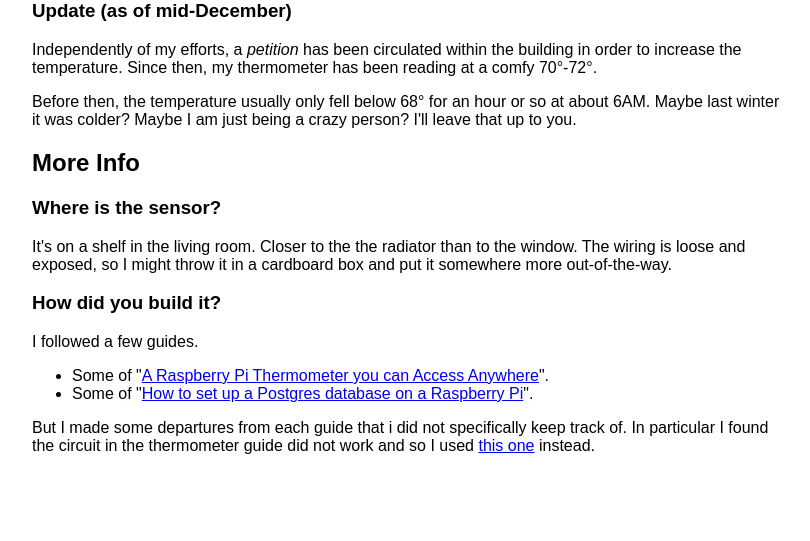
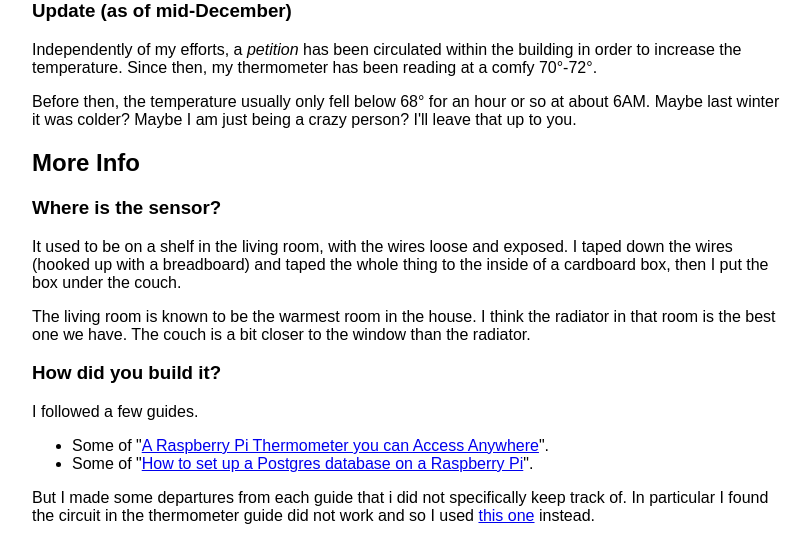
Before and after one commit to nolanbconaway/temp-in-nolans-apartment, a Flask app: template app/templates/base.html in a window 1280 px wide. Shown: the part 1051-1592 px from the top of the page, without its empty margins (24-834 px from the left). Before the commit the page ends 1505 px from the top, so only its background shows below. Run offline with Flask 2, Linux system fonts and the light colour scheme; the template is opened without the code that fills it, so the values that code supplies are empty; some libraries are stand-ins or nearby versions.

Commit message:
update copy, add ga

```diff
--- a/app/templates/base.html
+++ b/app/templates/base.html
@@ -1,6 +1,17 @@
 <!DOCTYPE html>
 <html lang="en" dir="ltr">
   <head>
+
+    <!-- Global site tag (gtag.js) - Google Analytics -->
+    <script async src="https://www.googletagmanager.com/gtag/js?id=UA-80719882-2"></script>
+    <script>
+      window.dataLayer = window.dataLayer || [];
+      function gtag(){dataLayer.push(arguments);}
+      gtag('js', new Date());
+      gtag('config', 'UA-80719882-2');
+    </script>
+
+
     <meta name="viewport" content="initial-scale=1">
 
     <script src='{{url_for("static", filename="moment.min.js")}}'></script>
@@ -94,9 +105,15 @@
 
         <h3>Where is the sensor?</h3>
           <p>
-            It's on a shelf in the living room. Closer to the the radiator than
-            to the window. The wiring is loose and exposed, so I might throw it
-            in a cardboard box and put it somewhere more out-of-the-way.
+            It used to be on a shelf in the living room, with the wires loose
+            and exposed. I taped down the wires (hooked up with a breadboard)
+            and taped the whole thing to the inside of a cardboard box, then I
+            put the box under the couch.
+          </p>
+          <p>
+            The living room is known to be the warmest room in the house. I
+            think the radiator in that room is the best one we have. The couch
+            is a bit closer to the window than the radiator.
           </p>
 
         <h3>How did you build it?</h3>
```
